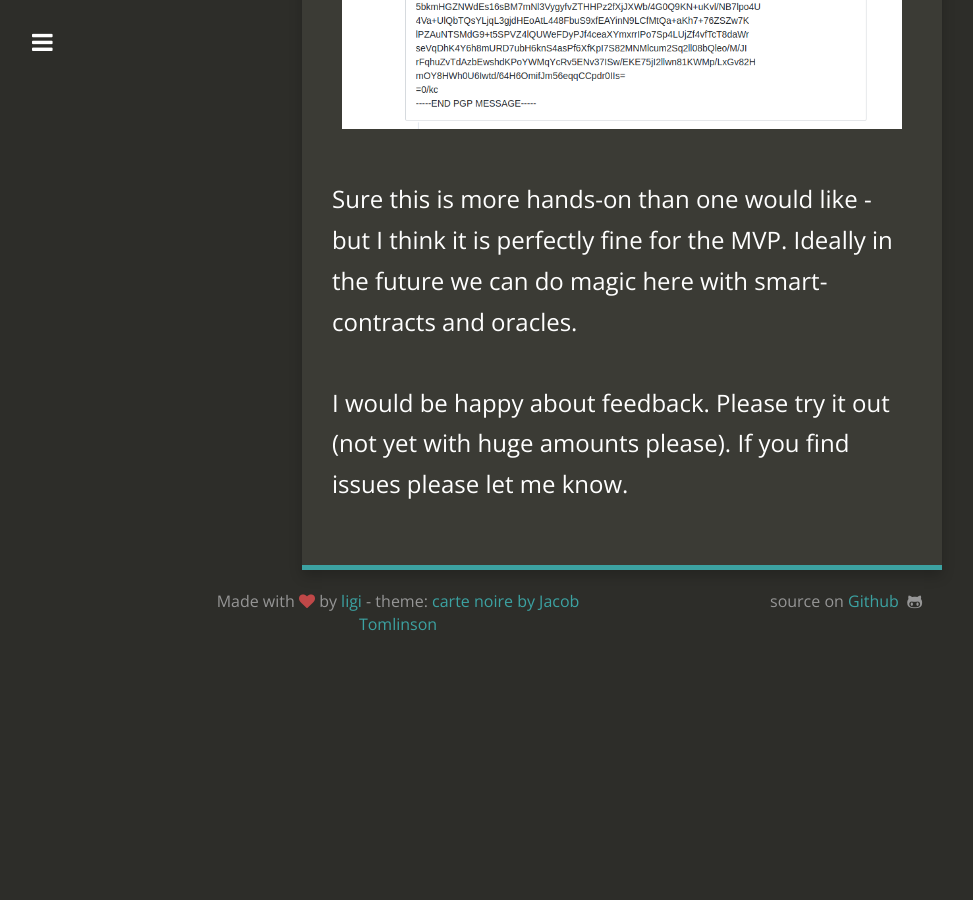
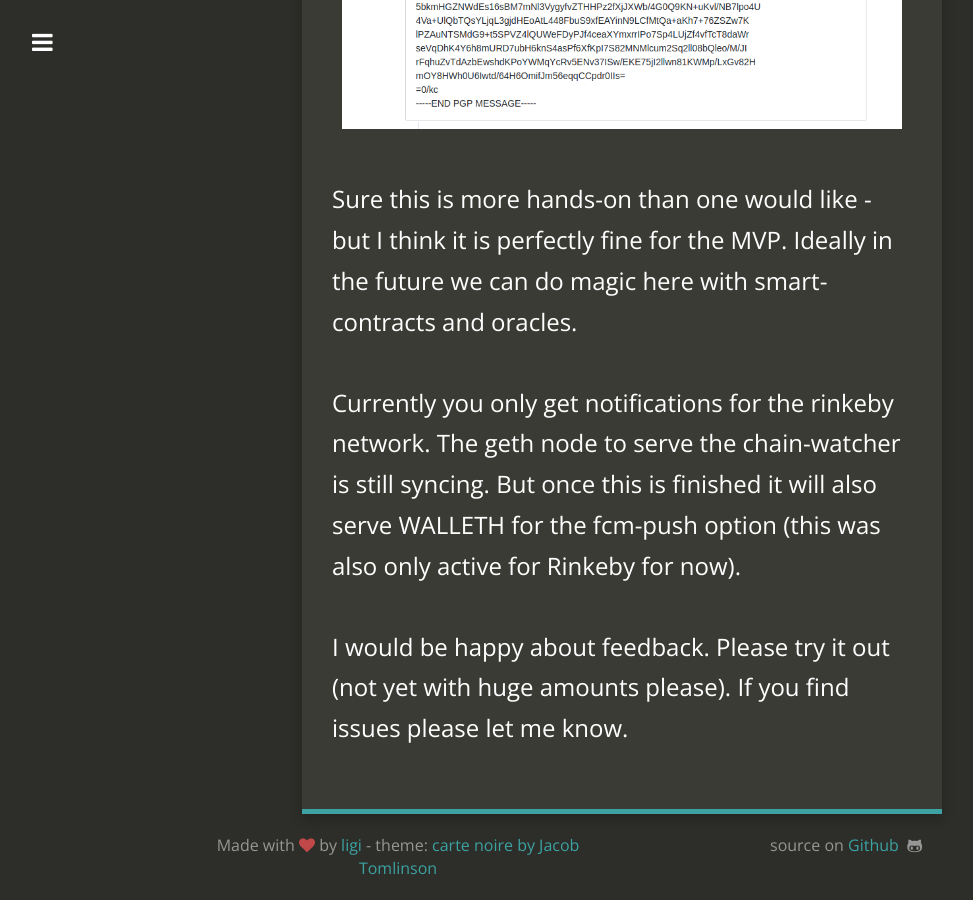
Before and after one commit to walleth/walleth.github.com, a Jekyll site: the page built from _posts/2017-10-18-issuETH-ethereum-issue-bounties.md, in a window 1280 px wide and 900 px high, scrolled down 4720 px. Shown: the whole window, without its empty margins (18-991 px from the left). Built offline with Jekyll 4.4.1, drawn with Linux system fonts in a browser that asks for light colours; nearby versions of some CDN libraries; before the commit the page ends 5376 px from its top, so only the background shows below that.

Commit message:
Add note about notifications

```diff
--- a/_posts/2017-10-18-issuETH-ethereum-issue-bounties.md
+++ b/_posts/2017-10-18-issuETH-ethereum-issue-bounties.md
@@ -37,4 +37,6 @@ So what issuETH is doing for now is to hand over the private key to the account
 
 Sure this is more hands-on than one would like - but I think it is perfectly fine for the MVP. Ideally in the future we can do magic here with smart-contracts and oracles.
 
+Currently you only get notifications for the rinkeby network. The geth node to serve the chain-watcher is still syncing. But once this is finished it will also serve WALLETH for the fcm-push option (this was also only active for Rinkeby for now).
+
 I would be happy about feedback. Please try it out (not yet with huge amounts please). If you find issues please let me know.
```
